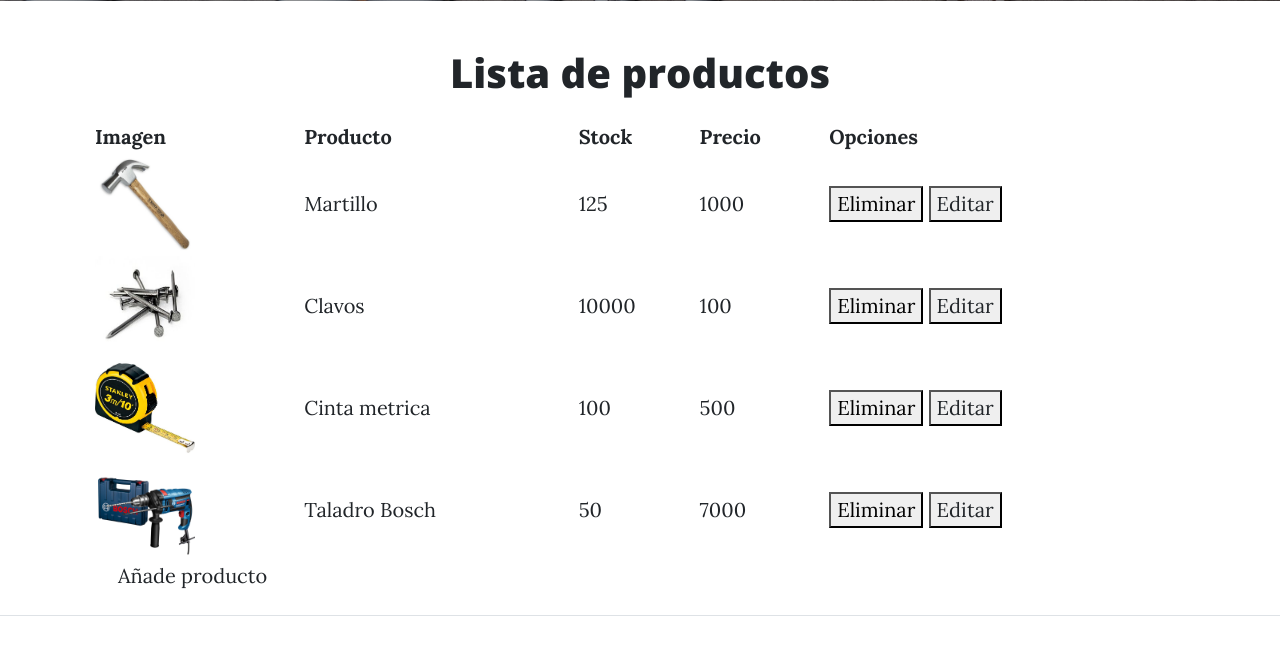
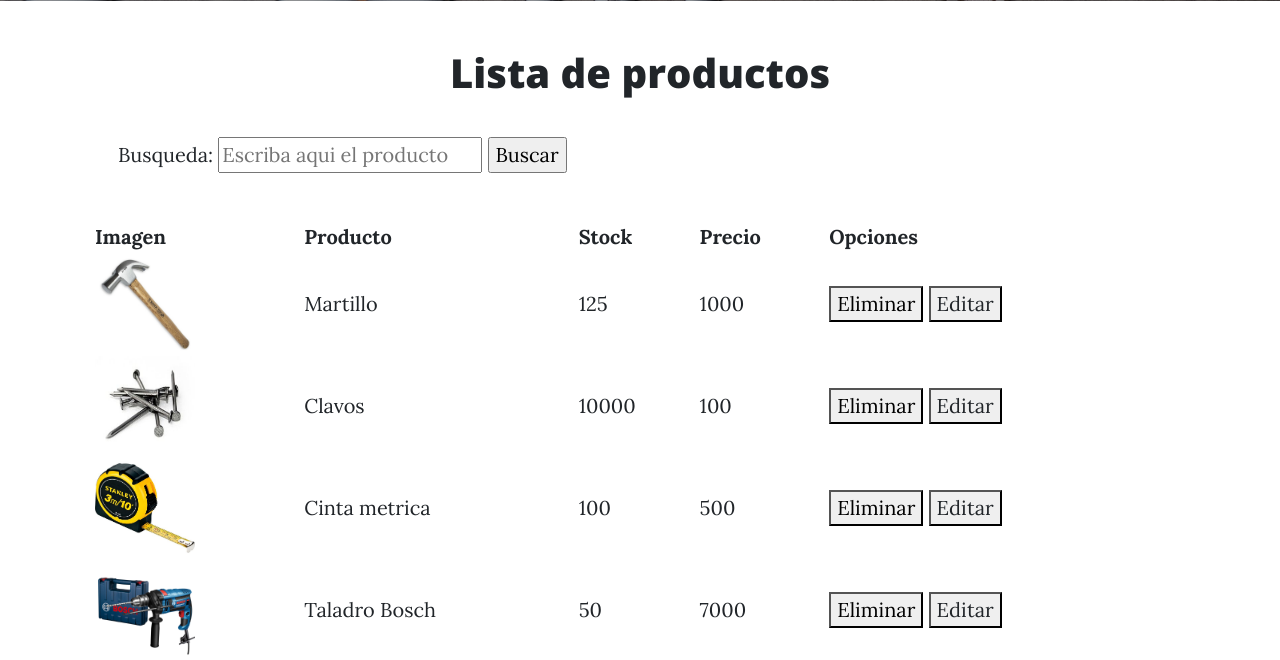
Before and after one commit to fvck12/Entrega-Intermedia, a Django app: page /webapp/listaProductos/ in a window 1280 px wide. Shown: the part 399-1059 px from the top of the page. Run offline with Django 4.2, Linux system fonts and the light colour scheme; data comes from the database, SQL or seed files in the repository; some libraries are stand-ins or nearby versions.

Commit message:
Agregado input de busqueda dentro de listaProductos

```diff
--- a/EntregaIntermedia/WebApp/templates/listaProductos.html
+++ b/EntregaIntermedia/WebApp/templates/listaProductos.html
@@ -18,6 +18,11 @@
             <div class="container px-4 px-lg-5">
                 <div class="row gx-4 gx-lg-5 justify-content-center">
                     <h1><strong><center>Lista de productos</center></strong></h1>
+                    <form action= "{% url 'buscar' %}" method="GET" enctype="multipart/form-data">{% csrf_token %}
+
+                        <p>Busqueda: <input type= "text" name= "Nombre" placeholder="Escriba aqui el producto"> <input type="submit" value="Buscar"></p>
+
+                     </form>
                     <table>
                         <tr>
                             <th scope="col">Imagen</th>
```
